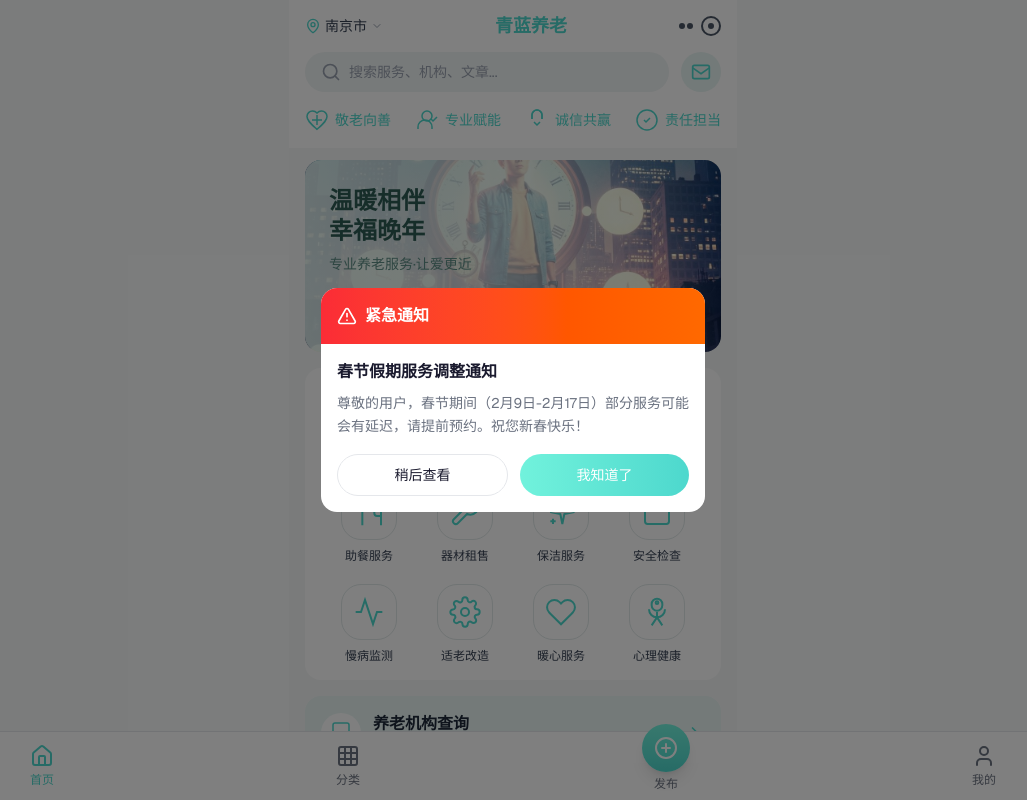
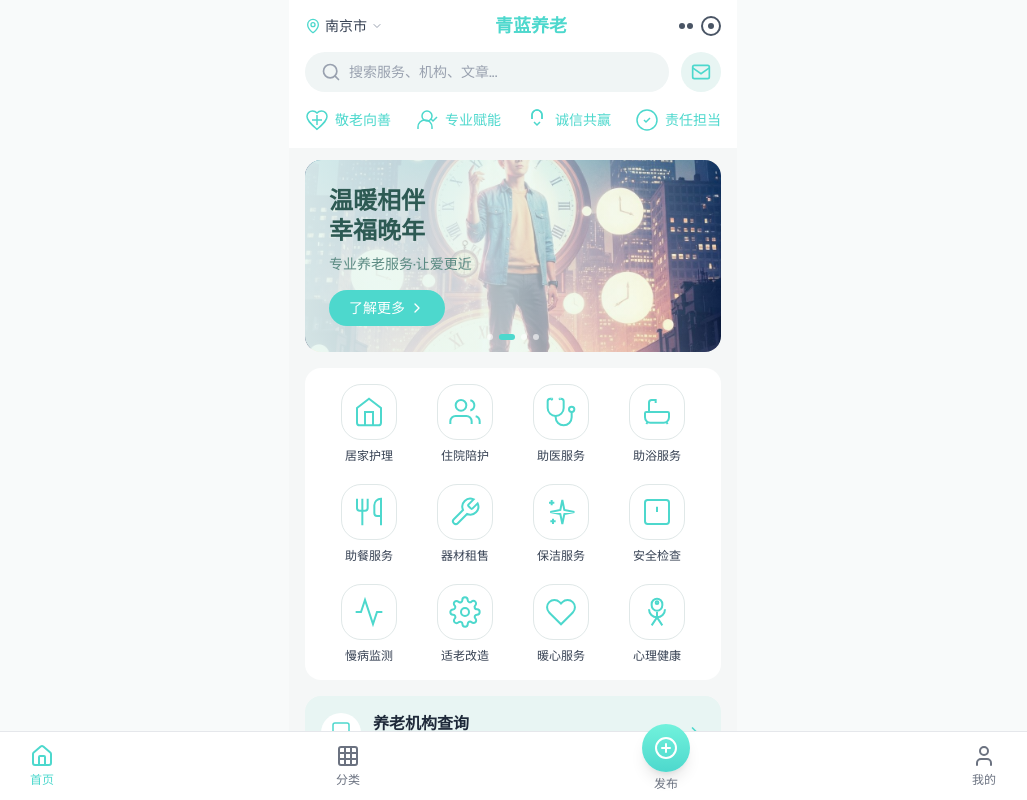
Before and after one commit to vinko11/v0--, a Next.js app: page / in a window 1280 px wide. Shown: the top 800 px of the page, without its empty margins (127-1154 px from the left). Built offline with nearby package versions, Linux system fonts and the light colour scheme.

Commit message:
feat: disable auto-display of urgent notification modal
Add toggle to disable automatic modal display by default.

```diff
--- a/app/page.tsx
+++ b/app/page.tsx
@@ -27,12 +27,12 @@ export default function App() {
   const [initialCategory, setInitialCategory] = useState<string>("")
   const [showUrgentModal, setShowUrgentModal] = useState(false)
 
-  // 首次加载检查紧急公告
-  useEffect(() => {
-    if (hasUrgentAnnouncement()) {
-      setShowUrgentModal(true)
-    }
-  }, [])
+  // 首次加载检查紧急公告 - 已禁用自动显示，保留代码供后续需要
+  // useEffect(() => {
+  //   if (hasUrgentAnnouncement()) {
+  //     setShowUrgentModal(true)
+  //   }
+  // }, [])
 
   const handleProductClick = (product: any) => {
     setSelectedProduct(product)
```
